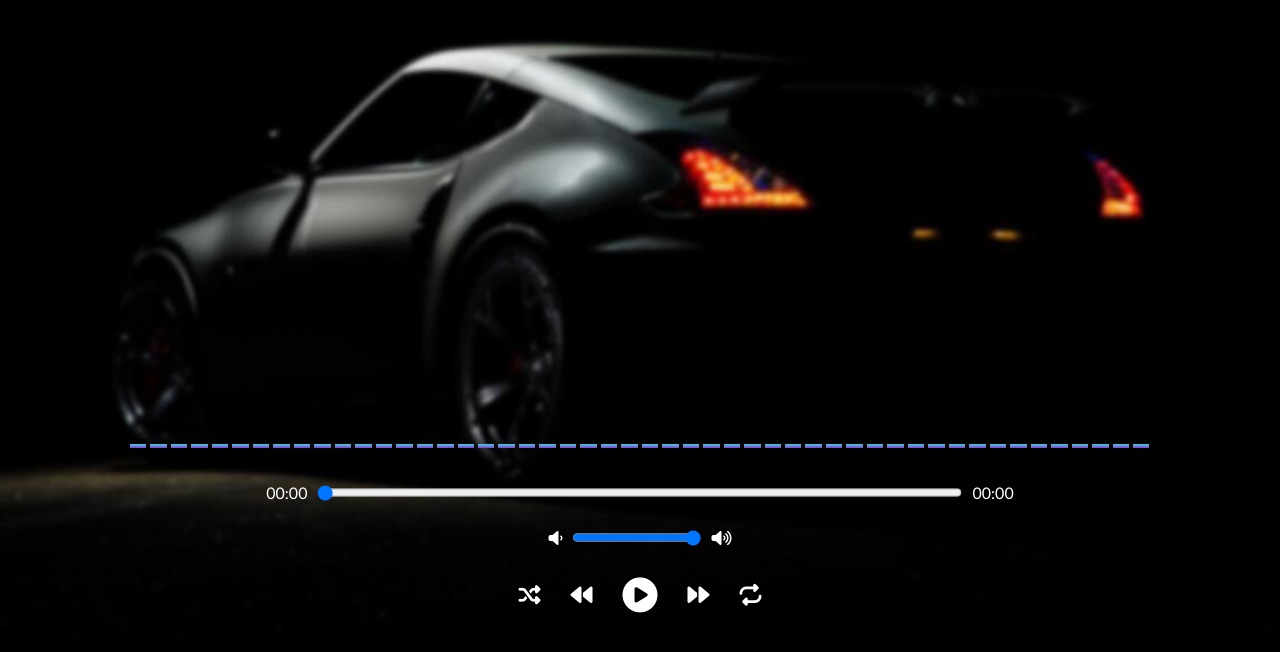
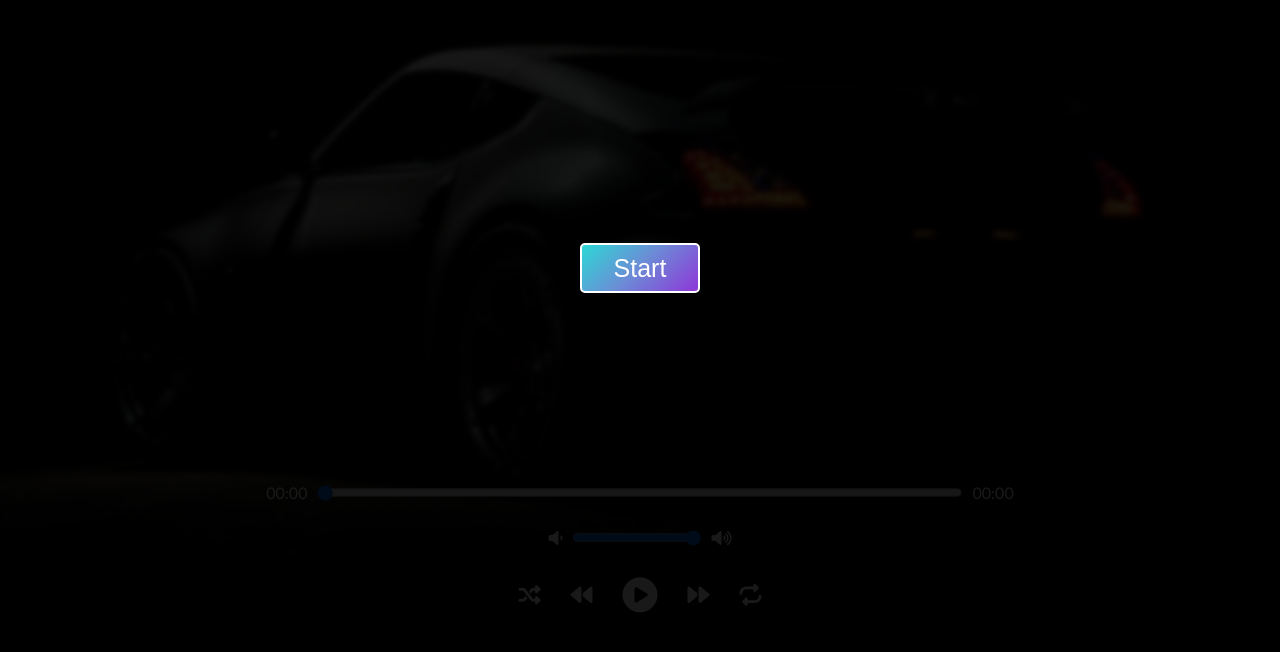
Before and after one commit to Safeer99/music-player, a plain HTML site: page index.html in a window 1280 px wide. Shown: the part 132-784 px from the top of the page. Drawn offline with Linux system fonts and the light colour scheme.

Commit message:
fix audio context

```diff
--- a/index.html
+++ b/index.html
@@ -58,6 +58,10 @@
         </div>
     </section>
 
+    <div class="overlay">
+        <button class="start-btn">Start</button>
+    </div>
+
 </body>
 <script src="main.js"></script>
 
--- a/main.js
+++ b/main.js
@@ -14,10 +14,10 @@ const playlist = document.querySelector('.playlist');
 const visualizerContainer = document.querySelector(".visualizer-container");
 const audio = document.createElement('audio');
 
-
 let allSongs = [];
 let box = [];
 let frequencyData = [];
+let ctx;
 let audioSource = undefined;
 let analyzer = undefined;
 const totalFrequency = 800
@@ -25,9 +25,8 @@ let songIndex = 0;
 let repeat = false;
 
 function init() {
-
     // create an audio context
-    const ctx = new AudioContext();
+    ctx = new AudioContext();
     // create an audio source
     audioSource = ctx.createMediaElementSource(audio);
     // create an audio analyzer
@@ -167,8 +166,6 @@ audio.addEventListener('ended', () => {
     }
 })
 
-init();
-
 // displaying all songs in side bar
 function displaySongs() {
     playlist.innerHTML = '';
@@ -222,3 +219,8 @@ function openCloseSidebar() {
         sidebar.classList.add('open');
     }
 }
+
+document.querySelector('.start-btn').addEventListener('click', () => {
+    document.querySelector('.overlay').style.display = "none";
+    init();
+})
--- a/style.css
+++ b/style.css
@@ -236,3 +236,21 @@ button:hover,
     top: 50%;
     transform: translateY(-50%);
 }
+
+.overlay {
+    position: absolute;
+    left: 0;
+    top: 0;
+    bottom: 0;
+    right: 0;
+    background-color: rgba(0, 0, 0, 0.9);
+    display: flex;
+    justify-content: center;
+    align-items: center;
+}
+
+.start-btn {
+    width: 120px;
+    height: 50px;
+    font-size: 25px;
+}
```
